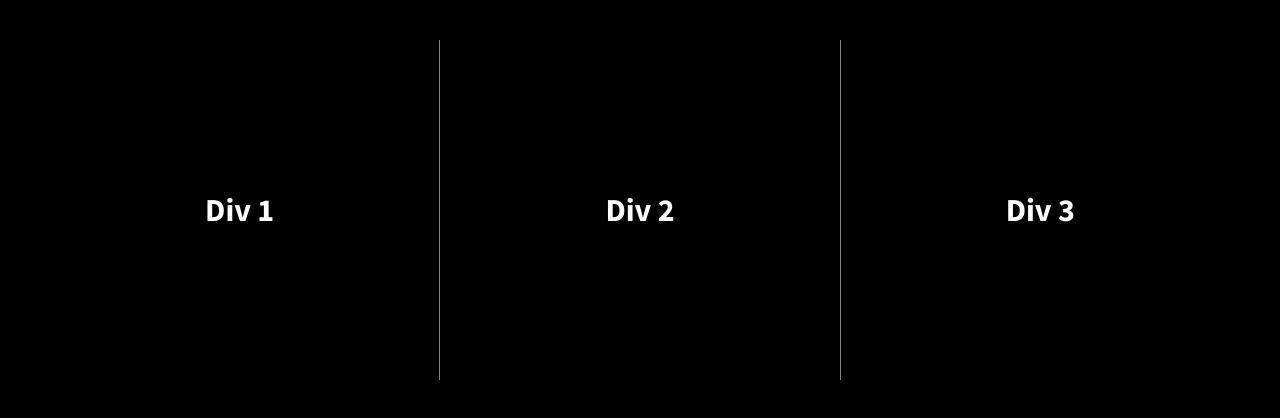
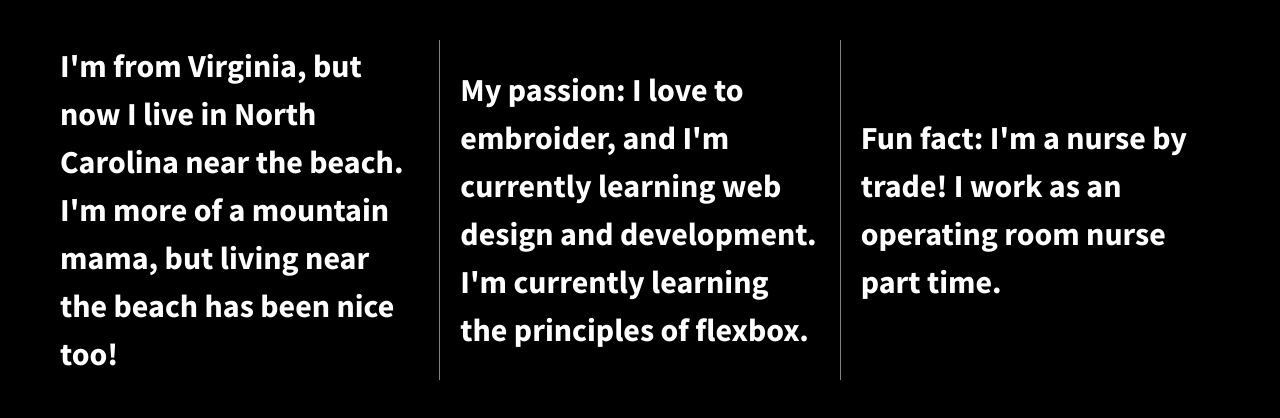
Before and after one commit to neelyab/flexbox-divs, a plain HTML site: page index.html in a window 1280 px wide. Drawn offline with nearby package versions, Linux system fonts and the light colour scheme.

Commit message:
added text to divs

```diff
--- a/index.html
+++ b/index.html
@@ -23,14 +23,13 @@
 
         <section class="wrapper">
             <div class="div-1">
-                Div 1
+                <p>I'm from Virginia, but now I live in North Carolina near the beach. I'm more of a mountain mama, but living near the beach has been nice too!</p>
             </div>
             <div class="div-2">
-                Div 2
+                <p>My passion: I love to embroider, and I'm currently learning web design and development. I'm currently learning the principles of flexbox.</p>
             </div>
             <div class="div-3">
-                Div 3
-            </div>
+                <p>Fun fact: I'm a nurse by trade! I work as an operating room nurse part time. </p>
         </section>
 
         <script src="https://ajax.googleapis.com/ajax/libs/jquery/1.11.3/jquery.min.js"></script>
```
